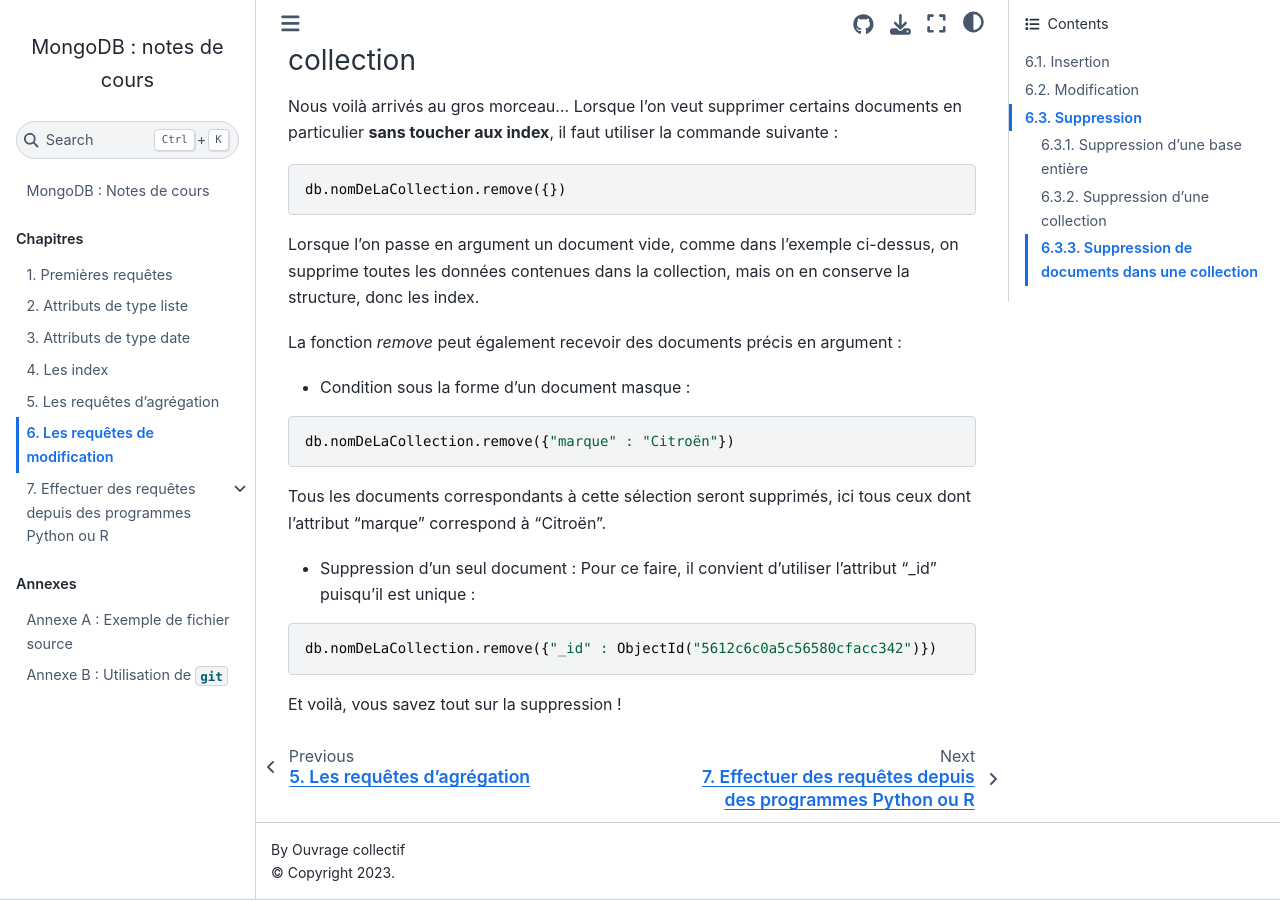
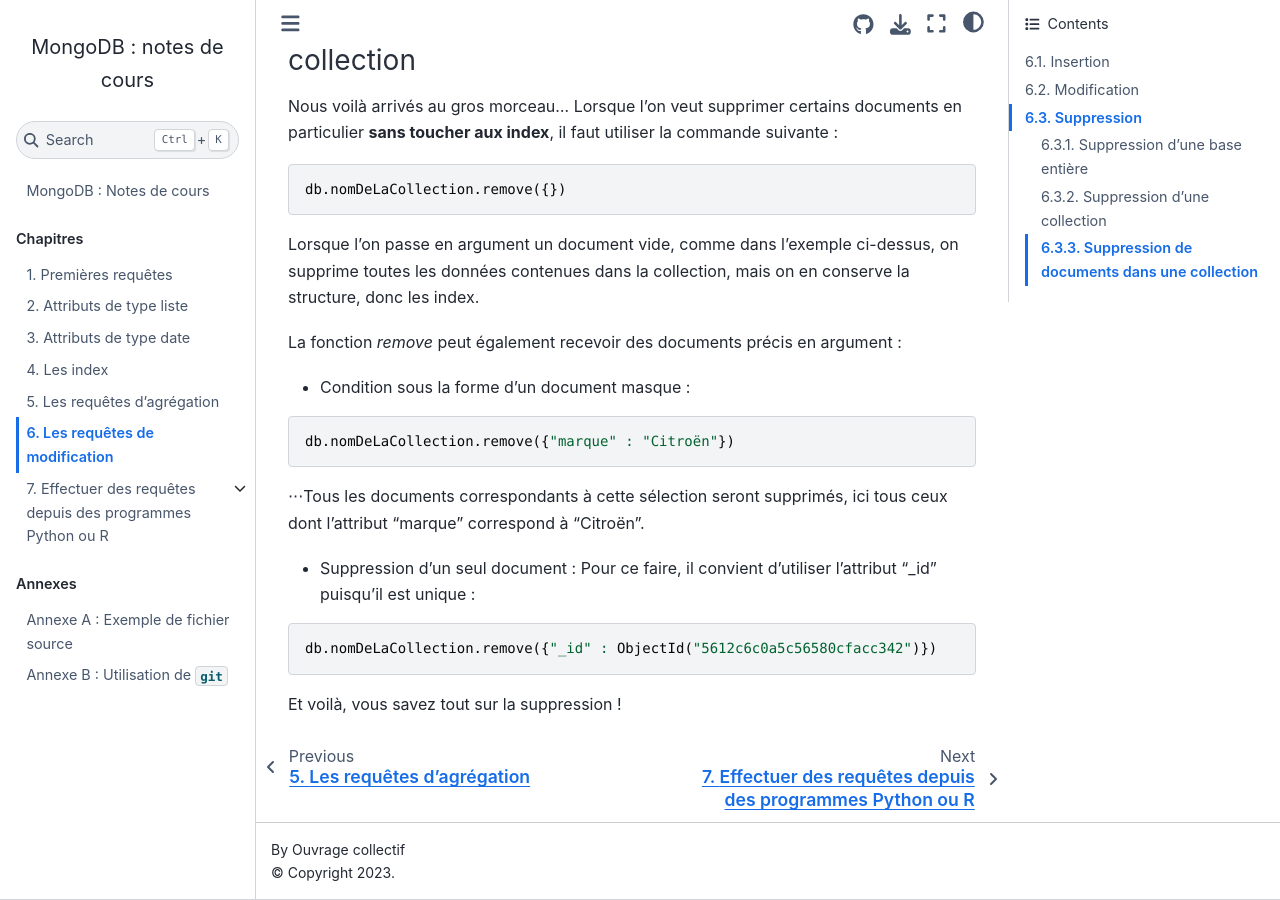
Before and after one commit to rtavenar/mongo_book, a Jupyter Book: the page built from content/06_modif.md, in a window 1280 px wide and 900 px high, scrolled down 2762 px. Built offline with Jupyter Book 1.0.4 settings and Sphinx 7.4.7 and the Sphinx Book theme 1.1.4, drawn with Linux system fonts in a browser that asks for light colours.

````diff
--- a/content/06_modif.md
+++ b/content/06_modif.md
@@ -111,7 +111,7 @@ La fonction _remove_ peut également recevoir des documents précis en argument
 ```js
 db.nomDeLaCollection.remove({"marque" : "Citroën"})
 ```
-   Tous les documents correspondants à cette sélection seront supprimés, ici tous ceux dont l'attribut "marque" correspond à "Citroën".
+⋅⋅⋅Tous les documents correspondants à cette sélection seront supprimés, ici tous ceux dont l'attribut "marque" correspond à "Citroën".
 * Suppression d'un seul document :
 Pour ce faire, il convient d'utiliser l'attribut "_id" puisqu'il est unique :
 ```js
````
